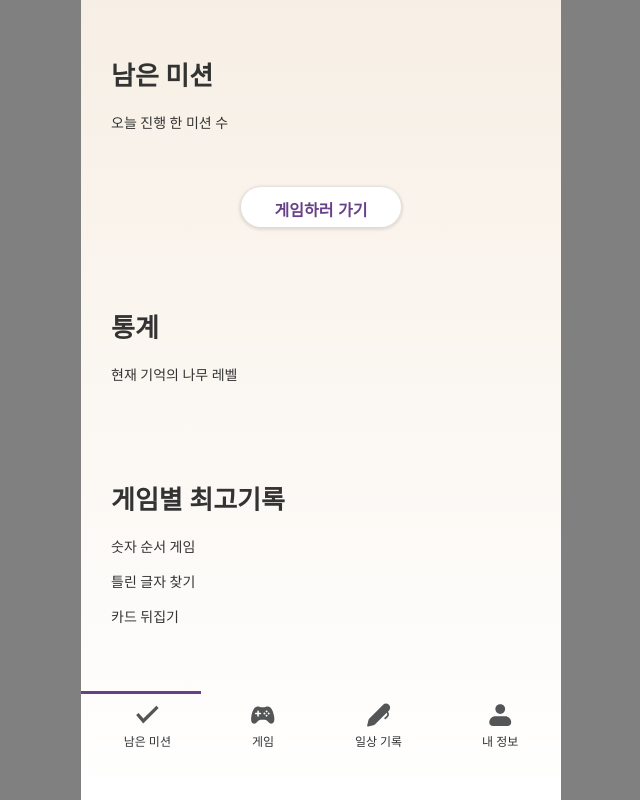
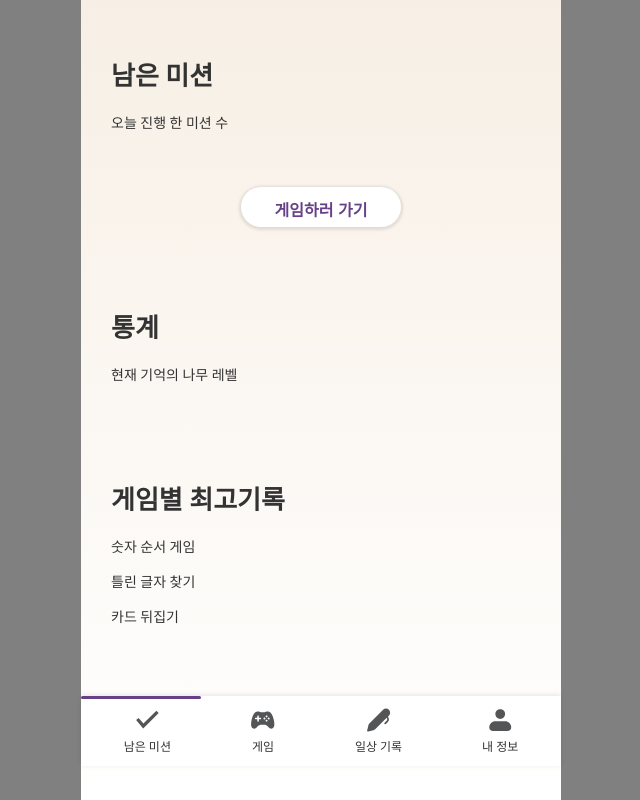
Before and after one commit to 9oormthon-univ/2024_DANPOONG_TEAM_18_FE, a React (Vite) app: page / in a window 1280 px wide. Shown: the whole page, without its empty margins (319-959 px from the left). Built offline with nearby package versions, Linux system fonts and the light colour scheme.

Commit message:
feat: add Link in navigation bar

```diff
--- a/src/components/NavigationBar.jsx
+++ b/src/components/NavigationBar.jsx
@@ -4,12 +4,13 @@ import game from "../assets/game.svg"
 import diary from "../assets/diary.svg"
 import profile from "../assets/profile.svg"
 import { useState } from "react"
+import { Link } from "react-router-dom"
 
 const menuItem = [
-    { path: check, text: '남은 미션' },
-    { path: game, text: '게임' },
-    { path: diary, text: '일상 기록' },
-    { path: profile, text: '내 정보' }
+  { path: "/", icon: check, text: '남은 미션' },
+  { path: "/game", icon: game, text: '게임' },
+  { path: "/diary", icon: diary, text: '일상 기록' },
+  { path: "/profile", icon: profile, text: '내 정보' }
 ];
 
 const NavigationBar = ({ activeTab }) => {
@@ -24,10 +25,12 @@ const NavigationBar = ({ activeTab }) => {
         <Indicator selectedIndex={menuTab} />
         {
             menuItem.map((item, index) => (
-                <MenuItem key={index} onClick={() => handleMenuClick(index)}>
-                    <img src={item.path} alt={item.text} width={24} height={24} />
-                    {<span>{item.text}</span>}
+              <Link to={item.path} key={index} onClick={() => handleMenuClick(index)}>
+                  <MenuItem>
+                      <img src={item.icon} alt={item.text} width={24} height={24} />
+                      <span>{item.text}</span>
                   </MenuItem>
+              </Link>
           ))
         }
     </Wrapper>
@@ -41,8 +44,15 @@ const Wrapper = styled.div`
   justify-content: center;
   gap: 80px;
   width: 100%;
-    height: 60px;
-`
+  height: 70px;
+  background-color: #fff;
+  box-shadow: 0 -1px 5px rgba(0, 0, 0, 0.1);
+
+  a {
+    text-decoration: none;
+    color: inherit;
+  }
+`;
 
 const MenuItem = styled.div`
   display: flex;
@@ -50,6 +60,7 @@ const MenuItem = styled.div`
   align-items: center;
   text-align: center;
   cursor: pointer;
+  transition: transform 0.2s, color 0.3s;
 
   img {
     margin-bottom: 5px;
@@ -57,18 +68,27 @@ const MenuItem = styled.div`
 
   span {
     font-size: 12px;
+    color: ${(props) => (props.isActive ? props.theme.colors.main : '#333')};
+  }
+
+  &:hover {
+    transform: scale(1.1);
+    span {
+      color: ${(props) => props.theme.colors.main};
+    }
   }
 `;
 
 const Indicator = styled.div`
   position: absolute;
-  top: -5px;
+  top: 0px;
   left: calc(${(props) => props.selectedIndex * 25}% + 12.5%);
   width: 25%;
   height: 3px;
   background-color: ${(props) => props.theme.colors.main};
-  transition: 0.3s ease;
+  border-radius: 2px;
+  transition: left 0.3s ease, width 0.3s ease;
   transform: translateX(-50%);
 `;
 
-export default NavigationBar
+export default NavigationBar;
```
Lines whose indentation alone changed are shown as unchanged.
